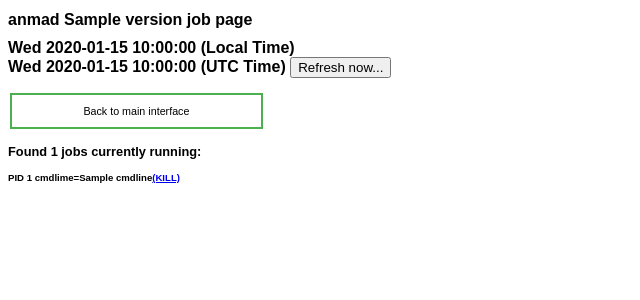
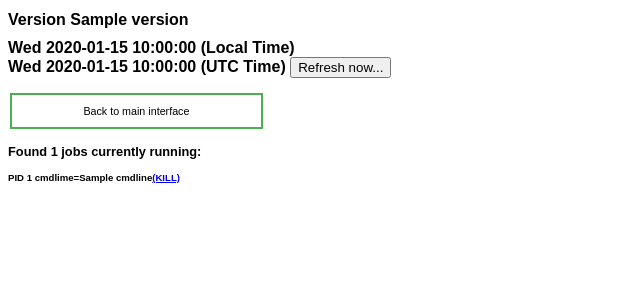
Before and after one commit to jefg60/anmad, a Flask app: template templates/job.html in a window 1280 px wide. Shown: the top 300 px of the page, without its empty margins (0-640 px from the left). Run offline with Flask 2, Linux system fonts and the light colour scheme; the template is opened without the code that fills it: most values are stand-ins (such as "Sample title", 1, 10 or a date in 2020); parts of the project's set-up code (start-up, migrations or seed data) failed here and were passed over; some libraries are stand-ins or nearby versions.

Commit message:
add fwdn to headers

```diff
--- a/anmad_buttons.py
+++ b/anmad_buttons.py
@@ -4,6 +4,7 @@ import datetime
 import mod_wsgi
 from flask import Flask, render_template, redirect, request
 import psutil
+import socket
 
 import anmad.button_funcs
 import anmad.queues
@@ -14,7 +15,7 @@ import anmad.yaml
 
 APP = Flask(__name__)
 BASEURL = "/"
-VERSION = anmad.version.VERSION
+VERSION = anmad.version.VERSION + " on " + socket.getfqdn()
 
 def configure_app():
     """Fetch required args into config dict."""
--- a/templates/job.html
+++ b/templates/job.html
@@ -1,6 +1,6 @@
 {% include 'header.html' %}
 <body>
-  <h1>anmad {{ version }} job page</h1>
+  <h1>Version {{ version }}</h1>
   {% include 'refreshtime.html' %}
   {% include 'backbutton.html' %}
 
--- a/templates/log.html
+++ b/templates/log.html
@@ -1,6 +1,6 @@
 {% include 'header.html' %}
 <body>
-  <h1>anmad {{ version }} log page</h1>
+  <h1>anmad {{ version }}</h1>
   {% include 'refreshtime.html' %}
   {% include 'backbutton.html' %}
 
--- a/templates/main.html
+++ b/templates/main.html
@@ -1,7 +1,8 @@
 {% include 'header.html' %}
 <body>
-  <h1>Version {{ version }}
-    {{ daemon_status["service"] }}
+  <h1>Version {{ version }}</h1>
+  <h1>
+    {{ daemon_status["service"] }} service is
     {% if daemon_status["active_state"] != 'active' or daemon_status["sub_state"] != 'running' %}
     <span style="color:red">
     {% else %}
```
